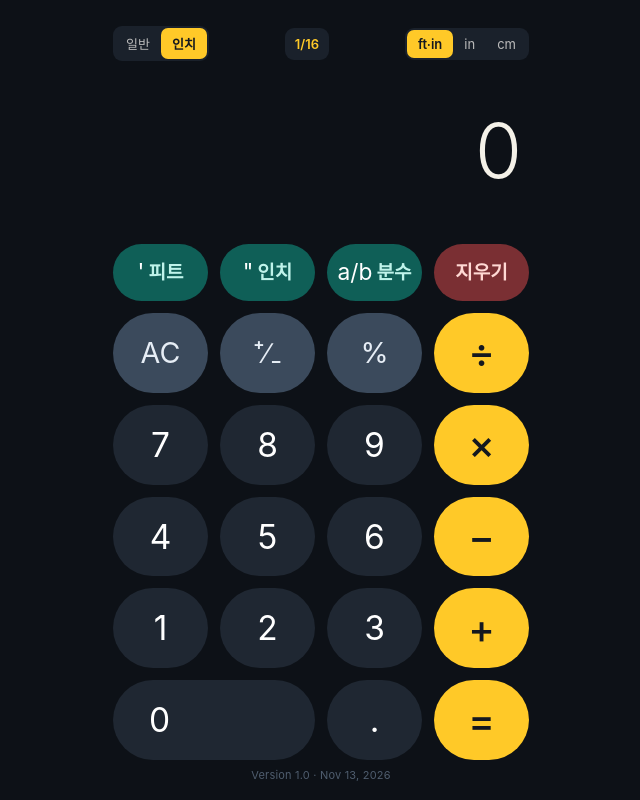
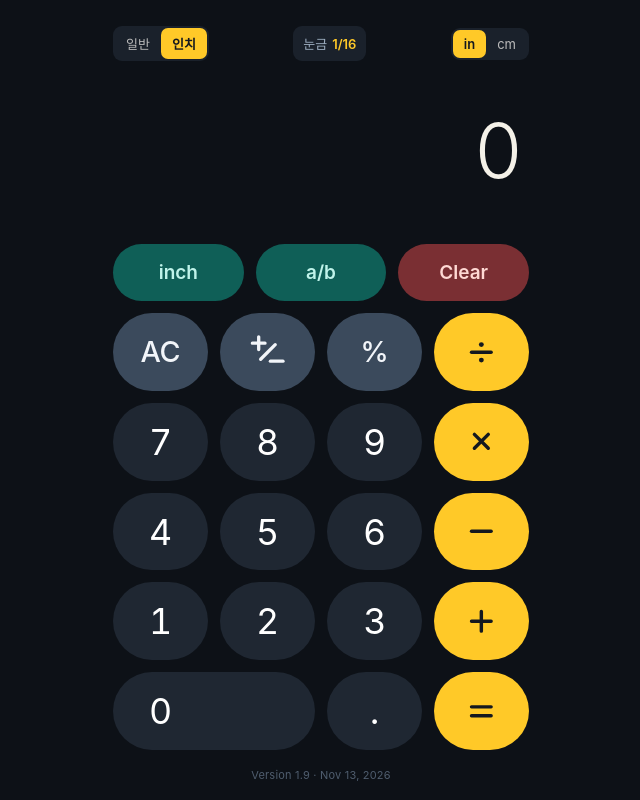
Before and after one commit to esanghun2017/inch, a plain HTML site: page index.html in a window 1280 px wide. Shown: the whole page, without its empty margins (319-959 px from the left). Drawn offline with Linux system fonts and the light colour scheme.

Commit message:
Update index.html

```diff
--- a/index.html
+++ b/index.html
@@ -18,7 +18,7 @@
     --gap:12px;
     --w:calc((min(100vw, 440px) - 5*var(--gap)) / 4);
     --ih:calc(var(--w) * .6);
-    --b:min(var(--w), calc((100dvh - 284px - var(--ih) - env(safe-area-inset-top) - env(safe-area-inset-bottom)) / 5 - var(--gap)));
+    --b:min(var(--w), calc((100dvh - 294px - var(--ih) - env(safe-area-inset-top) - env(safe-area-inset-bottom)) / 5 - var(--gap)));
   }
   *{box-sizing:border-box;-webkit-tap-highlight-color:transparent}
   html,body{margin:0;height:100%;background:var(--bg);color:#fff;
@@ -29,6 +29,7 @@
   *::-webkit-scrollbar{display:none;width:0;height:0}
   .app{height:100%;overflow:hidden;max-width:440px;margin:0 auto;display:flex;flex-direction:column;padding:calc(26px + env(safe-area-inset-top)) var(--gap) calc(var(--gap) + 6px + env(safe-area-inset-bottom))}
   .top{display:flex;justify-content:space-between;align-items:center;gap:6px}
+  .prec .pl{color:#9fb0c3;font-weight:500;margin-right:5px}
   .prec{border:0;background:#1a212b;color:#ffc928;font:inherit;font-size:13px;font-weight:600;padding:8px 10px;border-radius:9px;cursor:pointer}
   .seg{display:flex;background:#1a212b;border-radius:9px;padding:2px}
   .seg button{border:0;background:transparent;color:#bbb;font:inherit;font-size:13px;padding:6px 11px;border-radius:7px;cursor:pointer}
@@ -37,6 +38,11 @@
   .opts.hide{opacity:0;pointer-events:none;height:0;margin:0;overflow:hidden}
   .opts .seg button{font-size:12px;padding:5px 9px}
   .screen{flex:1 1 auto;display:flex;flex-direction:column;justify-content:flex-end;align-items:stretch;min-height:130px;padding:0 8px 10px}
+  .screen{position:relative}
+  .screen .expr,.screen .main,.screen .conv{transition:transform .25s ease,opacity .25s ease}
+  .screen.drag .expr,.screen.drag .main,.screen.drag .conv{transition:none}
+  .pullhint{position:absolute;left:0;right:0;top:0;text-align:center;font-size:14px;color:#7d8a99;opacity:0;transition:opacity .15s}
+  .pullhint.ready{color:#ffc928}
   .expr{color:#7d8a99;font-size:20px;text-align:right;min-height:26px;white-space:nowrap;overflow:hidden;text-overflow:ellipsis;direction:ltr}
   .main{flex:0 0 auto;color:#f4f1e8;font-weight:300;text-align:right;white-space:nowrap;overflow-x:hidden;overflow-y:visible;line-height:1.2;padding:4px 0;font-size:64px;letter-spacing:-1px}
   .expr,.conv{flex:0 0 auto}
@@ -45,15 +51,18 @@
   .conv::-webkit-scrollbar{display:none}
   .chip{direction:ltr;flex:0 0 auto}
   .chip{background:#18202a;color:#cfe3f0;border:1px solid #263243;border-radius:12px;padding:4px 9px;font-size:13px;font-variant-numeric:tabular-nums}
+  .chip.rnd{background:transparent;border:1px dashed #3a4a5e;color:#8a9bb0}
   .chip b{color:#ffc928;font-weight:500;margin-left:4px}
   .err{color:#ff6961}
   .pad{display:grid;grid-template-columns:repeat(4,1fr);gap:var(--gap)}
   .k{height:var(--b);border:0;border-radius:999px;font:inherit;font-size:calc(var(--b)*.42);color:#fff;background:var(--num);cursor:pointer;display:flex;align-items:center;justify-content:center;transition:background .25s}
   .k:active,.k.press{transition:none}
   .k.n:active{background:var(--num-a)}
-  .k.f{background:var(--fn);color:#e6edf5;font-size:calc(var(--b)*.36)}
+  .k.f{background:var(--fn);color:#f2f5f9;font-size:calc(var(--b)*.37);font-weight:500;letter-spacing:-.3px}
   .k.f:active{background:var(--fn-a)}
-  .k.o{background:var(--op);color:#14181f;font-weight:500;font-size:calc(var(--b)*.5)}
+  .k.o{background:var(--op);color:#14181f}
+  .k .op{width:calc(var(--b)*.42);height:calc(var(--b)*.42);display:block}
+  .k.n{font-size:calc(var(--b)*.46);font-weight:400;font-variant-numeric:tabular-nums}
   .k.o:active{background:var(--op-a)}
   .k.o.sel{background:#14181f;color:var(--op);box-shadow:inset 0 0 0 2px var(--op)}
   .k.i{height:var(--ih);background:var(--inch);font-size:calc(var(--ih)*.4);flex-direction:row;gap:4px;line-height:1;padding:0 4px}
@@ -62,11 +71,13 @@
   .k.i.del{background:#7a2f33}
   .k.i.del:active{background:#a8444a}
   .k.i.del small{color:#ffd9d4}
-  .k.zero{grid-column:span 2;justify-content:flex-start;padding-left:calc(var(--w)*.38)}
+  .k.zero{grid-column:span 2;justify-content:flex-start;padding:0}
+  .k.zero span{width:var(--w);text-align:center}
   .k.i.dis{opacity:.35}
-  .irow{display:contents}
-  .ver{flex:0 0 auto;text-align:center;color:#4f5d6e;font-size:11px;margin-top:8px;letter-spacing:.2px}
-  .irow.hide .k{display:none}
+  .pm{width:calc(var(--b)*.5);height:calc(var(--b)*.5);display:block}
+  .irow{grid-column:1/-1;display:grid;grid-template-columns:repeat(3,1fr);gap:var(--gap)}
+  .ver{flex:0 0 auto;text-align:center;color:#4f5d6e;font-size:11px;margin-top:18px;letter-spacing:.2px}
+  .irow.hide{display:none}
 </style>
 </head>
 <body>
@@ -78,13 +89,13 @@
     </div>
     <button class="prec" id="precBtn">1/16</button>
     <div class="seg" id="fmtSeg">
-      <button data-fmt="ftin">ft·in</button>
       <button data-fmt="in">in</button>
       <button data-fmt="cm">cm</button>
     </div>
   </div>
 
-  <div class="screen">
+  <div class="screen" id="screen">
+    <div class="pullhint" id="pullhint">↓ 당겨서 지우기</div>
     <div class="expr" id="expr"></div>
     <div class="main" id="main">0</div>
     <div class="conv" id="conv"></div>
@@ -92,32 +103,31 @@
 
   <div class="pad" id="pad">
     <div class="irow" id="irow">
-      <button class="k i" data-k="ft">'<small>피트</small></button>
-      <button class="k i" data-k="in">"<small>인치</small></button>
-      <button class="k i" data-k="frac">a/b<small>분수</small></button>
-      <button class="k i del" data-k="back"><small>지우기</small></button>
+      <button class="k i" data-k="in"><small>inch</small></button>
+      <button class="k i" data-k="frac"><small>a/b</small></button>
+      <button class="k i del" data-k="back"><small>Clear</small></button>
     </div>
     <button class="k f" data-k="ac" id="acKey">AC</button>
-    <button class="k f" data-k="neg">⁺∕₋</button>
+    <button class="k f" data-k="neg"><svg class="pm" viewBox="0 0 40 40" aria-label="plus minus"><g stroke="currentColor" stroke-width="3.4" stroke-linecap="round" fill="none"><path d="M11 5v13M4.5 11.5h13"/><path d="M13 28 L28 13"/><path d="M23 30h13"/></g></svg></button>
     <button class="k f" data-k="pct">%</button>
-    <button class="k o" data-k="÷">÷</button>
+    <button class="k o" data-k="÷"><svg class="op" viewBox="0 0 40 40"><g stroke="currentColor" stroke-width="4.2" stroke-linecap="round" fill="none"><path d="M8 20h24"/></g><circle cx="20" cy="10.5" r="3" fill="currentColor"/><circle cx="20" cy="29.5" r="3" fill="currentColor"/></svg></button>
     <button class="k n" data-k="7">7</button>
     <button class="k n" data-k="8">8</button>
     <button class="k n" data-k="9">9</button>
-    <button class="k o" data-k="×">×</button>
+    <button class="k o" data-k="×"><svg class="op" viewBox="0 0 40 40"><g stroke="currentColor" stroke-width="4.2" stroke-linecap="round" fill="none"><path d="M11.5 11.5L28.5 28.5M28.5 11.5L11.5 28.5"/></g></svg></button>
     <button class="k n" data-k="4">4</button>
     <button class="k n" data-k="5">5</button>
     <button class="k n" data-k="6">6</button>
-    <button class="k o" data-k="−">−</button>
+    <button class="k o" data-k="−"><svg class="op" viewBox="0 0 40 40"><g stroke="currentColor" stroke-width="4.2" stroke-linecap="round" fill="none"><path d="M8 20h24"/></g></svg></button>
     <button class="k n" data-k="1">1</button>
     <button class="k n" data-k="2">2</button>
     <button class="k n" data-k="3">3</button>
-    <button class="k o" data-k="+">+</button>
-    <button class="k n zero" data-k="0">0</button>
+    <button class="k o" data-k="+"><svg class="op" viewBox="0 0 40 40"><g stroke="currentColor" stroke-width="4.2" stroke-linecap="round" fill="none"><path d="M20 8v24M8 20h24"/></g></svg></button>
+    <button class="k n zero" data-k="0"><span>0</span></button>
     <button class="k n" data-k=".">.</button>
-    <button class="k o" data-k="=">=</button>
+    <button class="k o" data-k="="><svg class="op" viewBox="0 0 40 40"><g stroke="currentColor" stroke-width="4.2" stroke-linecap="round" fill="none"><path d="M8 14.5h24M8 25.5h24"/></g></svg></button>
   </div>
-  <div class="ver">Version 1.0 · Nov 13, 2026</div>
+  <div class="ver">Version 1.9 · Nov 13, 2026</div>
 </div>
 
 <script>
@@ -128,8 +138,8 @@
     set(k, v){ try{ localStorage.setItem('inchcalc.'+k, v); }catch(e){} }
   };
   let mode = store.get('mode','inch');   // std | inch
-  let fmt  = store.get('fmt','ftin');    // ftin | in | cm
-  if (fmt === 'mm') fmt = 'cm';
+  let fmt  = store.get('fmt','in');    // in | cm
+  if (fmt !== 'cm') fmt = 'in';
   let prec = +store.get('prec','16');
 
   // ---------- calculator state ----------
@@ -227,7 +237,7 @@
       const inPart = (inch || !fr ? inch : '') + (inch && fr ? ' ' : '') + fr + '"';
       s = ft ? `${ft.toLocaleString('en-US')}' ${inPart}` : inPart;
     }
-    return (p.approx ? '≈' : '') + p.sign + s;
+    return p.sign + s;
   }
   function fmtVal(x, style){
     if (x.dim === 1) return fmtLen(x.v, style);
@@ -239,7 +249,7 @@
   function render(){
     document.querySelectorAll('#modeSeg button').forEach(b => b.classList.toggle('on', b.dataset.mode === mode));
     document.querySelectorAll('#fmtSeg button').forEach(b => b.classList.toggle('on', b.dataset.fmt === fmt));
-    $('precBtn').textContent = '1/' + prec;
+    $('precBtn').innerHTML = '<span class="pl">눈금</span>1/' + prec;
     $('precBtn').style.visibility = mode === 'inch' ? 'visible' : 'hidden';
     $('fmtSeg').style.visibility = mode === 'inch' ? 'visible' : 'hidden';
         $('irow').classList.toggle('hide', mode !== 'inch');
@@ -259,10 +269,9 @@
     conv.innerHTML = '';
     if (mode === 'inch' && cur && cur.dim === 1){
       const items = [];
-      if (fmt !== 'ftin') items.push([fmtLen(cur.v,'ftin'), '']);
+      if (!entering && fmt !== 'cm' && fracParts(cur.v).approx){ const n = document.createElement('span'); n.className = 'chip rnd'; n.textContent = '1/' + prec + ' 반올림'; conv.appendChild(n); }
       if (fmt !== 'in')   items.push([fmtLen(cur.v,'in'), '']);
       items.push([fmtNum(cur.v, 8), 'in']);
-      items.push([fmtNum(cur.v/12, 8), 'ft']);
       items.push([fmtNum(cur.v*25.4, 8), 'mm']);
       if (fmt !== 'cm') items.push([fmtNum(cur.v*2.54, 8), 'cm']);
       items.forEach(([a,u]) => { const c = document.createElement('span'); c.className='chip'; c.innerHTML = a + (u?`<b>${u}</b>`:''); conv.appendChild(c); });
@@ -369,7 +378,33 @@
   document.addEventListener('touchmove', e => { if (!e.target.closest('.conv')) e.preventDefault(); }, {passive:false});
 
   // tap display to delete last digit (like swiping on iPhone)
-  $('main').addEventListener('click', () => { if (entering && buf){ buf = buf.slice(0,-1); render(); } });
+  let pulled = false;
+  $('main').addEventListener('click', () => { if (pulled){ pulled = false; return; } if (entering && buf){ buf = buf.slice(0,-1); render(); } });
+
+  // pull the display down to clear everything
+  (() => {
+    const sc = $('screen'), hint = $('pullhint'), LIM = 70;
+    let y0 = null, dy = 0;
+    sc.addEventListener('touchstart', e => { y0 = e.touches[0].clientY; dy = 0; sc.classList.add('drag'); }, {passive:true});
+    sc.addEventListener('touchmove', e => {
+      if (y0 === null) return;
+      dy = Math.max(0, e.touches[0].clientY - y0);
+      const d = Math.min(dy, 120) * 0.2, o = 1 - Math.min(1, dy / LIM) * 0.7;
+      ['expr','main'].forEach(id => { $(id).style.transform = `translateY(${d}px)`; }); ['expr','main','conv'].forEach(id => { $(id).style.opacity = o; });
+      hint.style.opacity = Math.min(1, dy / LIM);
+      hint.classList.toggle('ready', dy >= LIM);
+      hint.textContent = dy >= LIM ? '놓으면 지워져요' : '↓ 당겨서 지우기';
+    }, {passive:true});
+    const end = () => {
+      if (y0 === null) return;
+      sc.classList.remove('drag'); ['expr','main','conv'].forEach(id => { $(id).style.transform = ''; $(id).style.opacity = ''; }); hint.style.opacity = 0;
+      if (dy > 10) pulled = true;
+      if (dy >= LIM){ press('ac'); press('ac'); if (navigator.vibrate) try{ navigator.vibrate(10); }catch(e){} }
+      y0 = null; dy = 0;
+      setTimeout(() => { pulled = false; }, 400);
+    };
+    sc.addEventListener('touchend', end); sc.addEventListener('touchcancel', end);
+  })();
 
   render();
 })();
```
